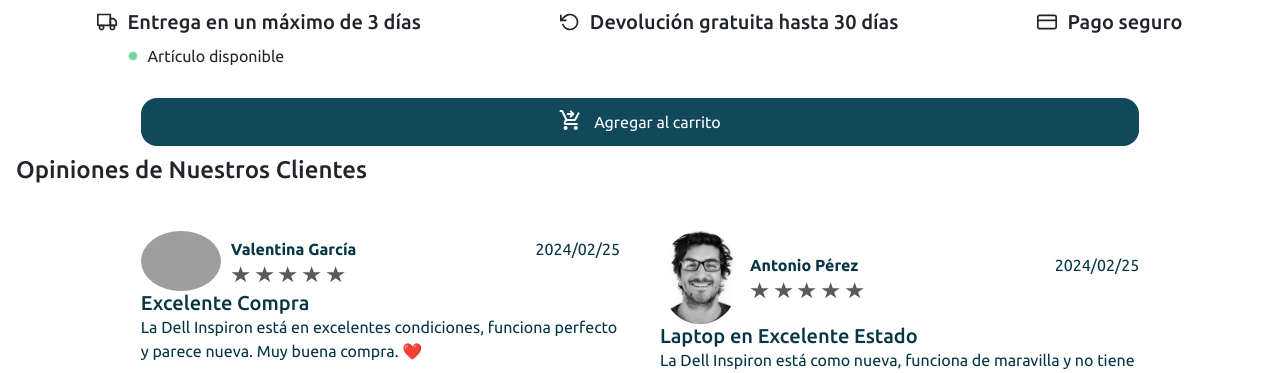
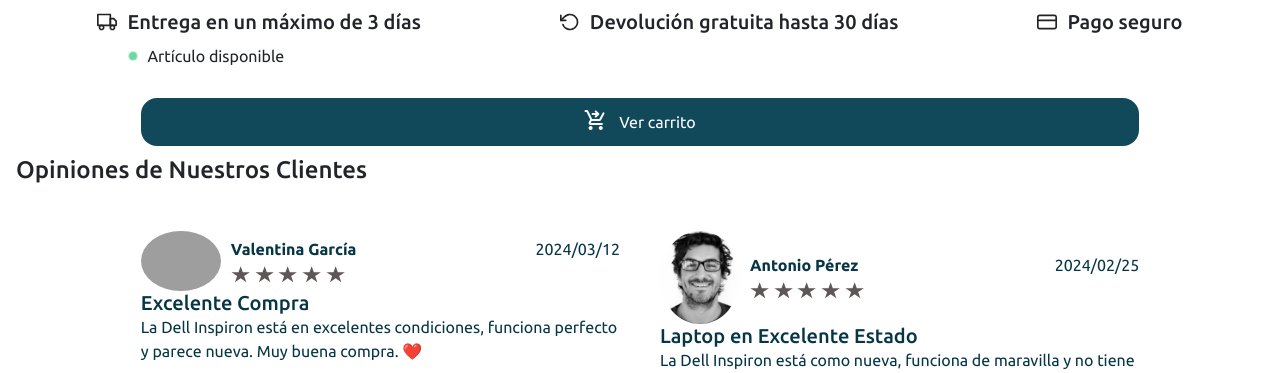
Before and after one commit to GioSalcedo/TechRevamp, a Node server app: page /productos/1 in a window 1280 px wide. Shown: the part 1083-1456 px from the top of the page. Run offline with Node 20, Linux system fonts and the light colour scheme; some libraries are stand-ins or nearby versions; grey boxes are pictures that could not be loaded.

Commit message:
fix details

```diff
--- a/public/css/form.css
+++ b/public/css/form.css
@@ -15,7 +15,7 @@
   }
 
   .contact-container p {
-    text-align: center;
+    text-align: left;
     margin: 10px 0px;
   }
 
@@ -28,6 +28,7 @@
     flex-direction: column;
     gap: 10px;
     font-size: 18px;
+    padding: 16px 0;
   }
 
   .contact-form label {
--- a/src/views/partials/perks.ejs
+++ b/src/views/partials/perks.ejs
@@ -116,7 +116,7 @@
       fill="#FAFEFE"
     />
   </svg>
-  Agregar al carrito
+  Ver carrito
 </a>
 
 <h4>Opiniones de Nuestros Clientes</h4>
--- a/src/views/partials/review-1.ejs
+++ b/src/views/partials/review-1.ejs
@@ -4,7 +4,7 @@
     <div class="top-user">
       <div class="top-user-info">
         <p class="fullname">Valentina García</p>
-        <p class="date">2024/02/25</p>
+        <p class="date">2024/03/12</p>
       </div>
       <div class="rating">
         <svg
```
